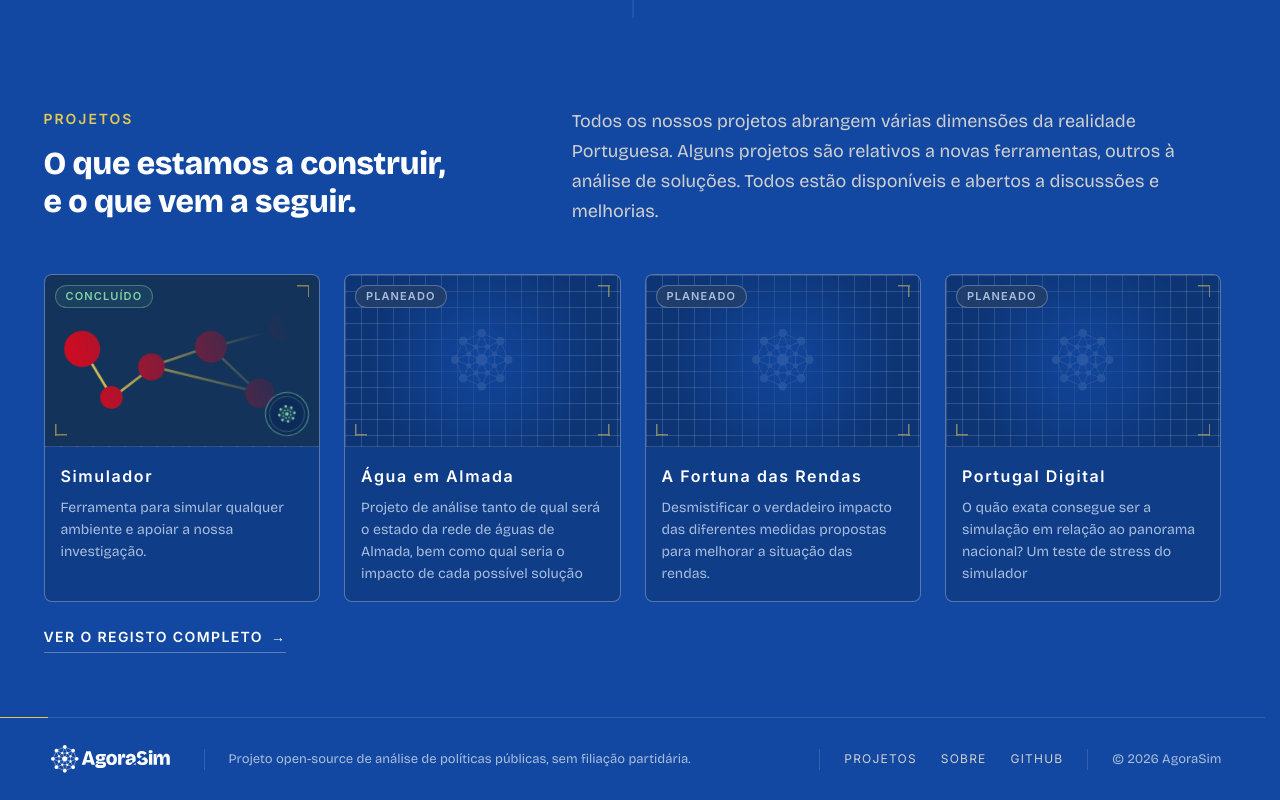
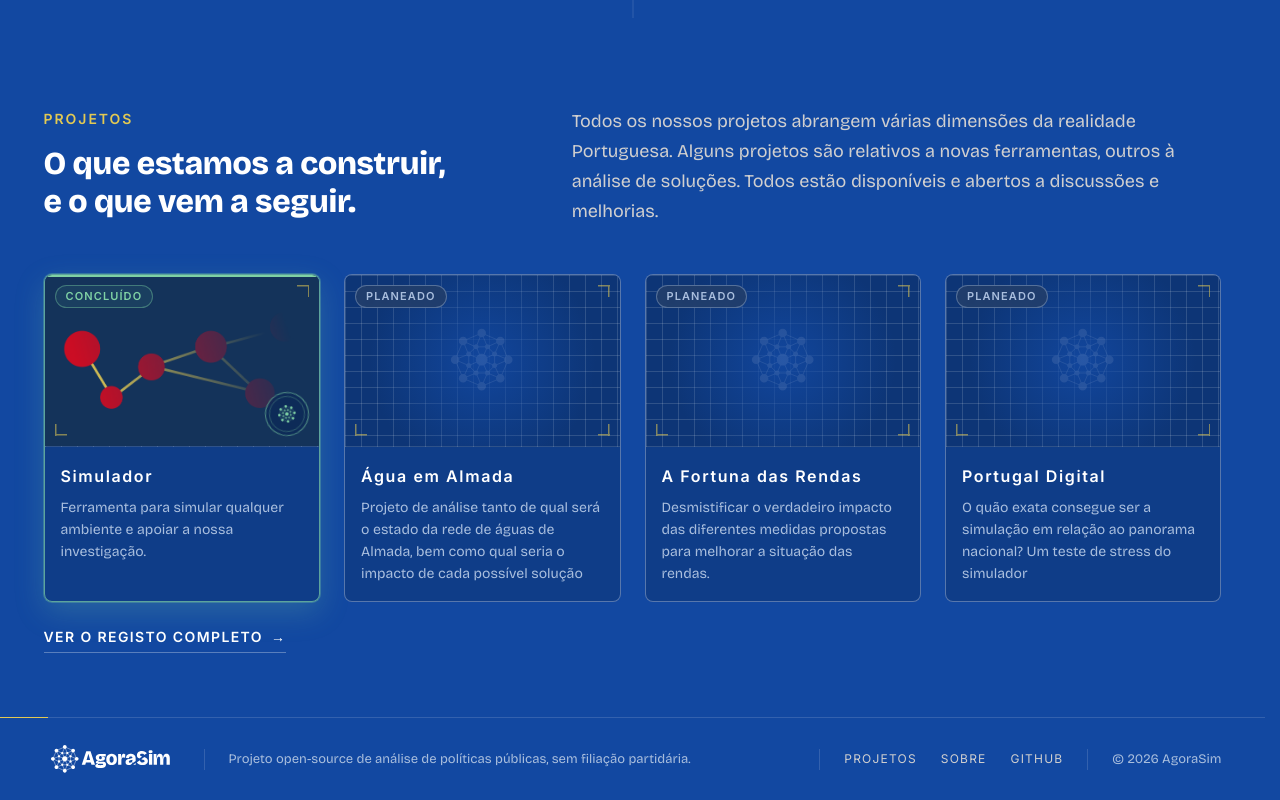
Before and after one commit to Agora-Sim/website, a React (Vite) app: page / in a window 1280 px wide. Shown: the part 2029-2829 px from the top of the page. Built offline with nearby package versions, Linux system fonts and the light colour scheme; no server answers.

Commit message:
feat: card highlight

```diff
--- a/src/components/media/ProjectPlate/ProjectPlate.css
+++ b/src/components/media/ProjectPlate/ProjectPlate.css
@@ -138,24 +138,7 @@
     0 0, 0 0;
 }
 
-/* --- 3b. Completion ring --- */
-
-/* The mint frame a done plate carries, inset just off the brackets. It reads
-   as a deliberate border against the field's own 1px grid because the hue is
-   the done state's, not blueprint. Drawn on the plate itself so it clips with
-   the image and rounds nothing the plate doesn't. */
-.plate--complete {
-  box-shadow: inset 0 0 0 1.5px
-    color-mix(in srgb, var(--color-status-done) 45%, transparent);
-  transition: box-shadow var(--dur-base) var(--ease-out);
-}
-
-.plate-host:hover .plate--complete {
-  box-shadow: inset 0 0 0 1.5px
-    color-mix(in srgb, var(--color-status-done) 70%, transparent);
-}
-
-/* --- 3c. Completion seal --- */
+/* --- 3b. Completion seal --- */
 
 /* The drawing's approval stamp: the monogram in a double ring, inked in the
    done mint, tilted like a stamp pressed by hand. It owns the bottom-right
--- a/src/features/project-index/ProjectIndex.css
+++ b/src/features/project-index/ProjectIndex.css
@@ -202,6 +202,39 @@
 .index__card.is-open .index__plate .plate {
   aspect-ratio: auto;
   height: 100%;
+}
+
+/* --- 5d. Complete card --- */
+
+/* A finished project is the one card meant to catch the eye across the grid:
+   its panel is bordered and lit in the done mint rather than the field's own
+   hairline, and it floats a little off the sheet on a soft mint glow. The
+   hue is the status badge's, so a reader who has learned "mint means done" on
+   the plate reads it again here without a second mapping. Placed after the
+   open-panel rules so its border wins while a complete card is also open. */
+.index__card.is-complete .index__panel {
+  border-color: color-mix(in srgb, var(--color-status-done) 70%, transparent);
+  box-shadow:
+    inset 0 1px 0 var(--color-line-soft),
+    0 0 0 1px color-mix(in srgb, var(--color-status-done) 30%, transparent),
+    0 10px 30px color-mix(in srgb, var(--color-status-done) 22%, transparent);
+}
+
+/* The top tick every card carries is short and Anzac; a complete card's runs
+   the full edge and turns mint, so the "done" signal is present at rest
+   rather than only on approach. */
+.index__card.is-complete .index__panel::before {
+  width: calc(100% + 2px);
+  background-color: var(--color-status-done);
+}
+
+/* Kept lit while the card is open, so opening a complete card does not drop
+   its glow back to the plain panel shadow. */
+.index__card.is-complete.is-open .index__panel {
+  box-shadow:
+    inset 0 1px 0 var(--color-line-soft),
+    0 0 0 1px color-mix(in srgb, var(--color-status-done) 35%, transparent),
+    0 24px 48px rgba(4, 20, 48, 0.55);
 }
 
 /* --- 6. Card copy --- */
--- a/src/features/project-index/ProjectIndex.jsx
+++ b/src/features/project-index/ProjectIndex.jsx
@@ -113,14 +113,20 @@ export default function ProjectIndex() {
                the panel shows the block whole either way. */
             const lead = leadField(project);
             const isOpen = open?.id === project.id;
+            /* A finished project's card is lifted off the field — mint border,
+               glow and top bar — so the register shows at a glance what is
+               done rather than only saying so on the plate. */
+            const className = [
+              'index__card plate-host',
+              project.status === 'concluido' ? 'is-complete' : '',
+              isOpen ? 'is-open' : '',
+            ]
+              .filter(Boolean)
+              .join(' ');
 
             return (
               <li
-                className={
-                  isOpen
-                    ? 'index__card plate-host is-open'
-                    : 'index__card plate-host'
-                }
+                className={className}
                 key={project.id}
                 style={{
                   transitionDelay: `${0.1 + position * 0.08}s`,
--- a/src/features/projects/Projects.css
+++ b/src/features/projects/Projects.css
@@ -79,6 +79,35 @@
 
 .projects__card:hover {
   border-color: var(--color-line-strong);
+}
+
+/* --- 4b. Complete card --- */
+
+/* The one card in the row meant to pull the eye: a finished project is
+   bordered and lit in the done mint instead of the field's hairline, floated
+   off the sheet on a soft mint glow. Same hue as the plate's status badge, so
+   "mint means done" carries from the plate to the whole card. It outranks the
+   hover border above on source order, so a complete card keeps its mint edge
+   on approach rather than flicking to the neutral strong line. */
+.projects__card.is-complete {
+  border-color: color-mix(in srgb, var(--color-status-done) 70%, transparent);
+  box-shadow:
+    inset 0 1px 0 var(--color-line-soft),
+    0 0 0 1px color-mix(in srgb, var(--color-status-done) 30%, transparent),
+    0 10px 30px color-mix(in srgb, var(--color-status-done) 22%, transparent);
+}
+
+/* A mint bar across the top edge, over the plate: the register's completed
+   card carries the same, so the two views mark "done" the same way. */
+.projects__card.is-complete::before {
+  content: '';
+  position: absolute;
+  z-index: 4;
+  top: 0;
+  left: 0;
+  right: 0;
+  height: 2px;
+  background-color: var(--color-status-done);
 }
 
 /* The row's plate shape. Everything else about the plate — grid, brackets,
--- a/src/features/projects/Projects.jsx
+++ b/src/features/projects/Projects.jsx
@@ -52,7 +52,11 @@ export default function Projects() {
         <ul className="projects__grid">
           {homeProjects().map((item, index) => (
             <li
-              className="projects__card plate-host"
+              className={
+                item.status === 'concluido'
+                  ? 'projects__card plate-host is-complete'
+                  : 'projects__card plate-host'
+              }
               key={item.id}
               style={{ transitionDelay: `${0.24 + index * 0.09}s` }}
             >
```
